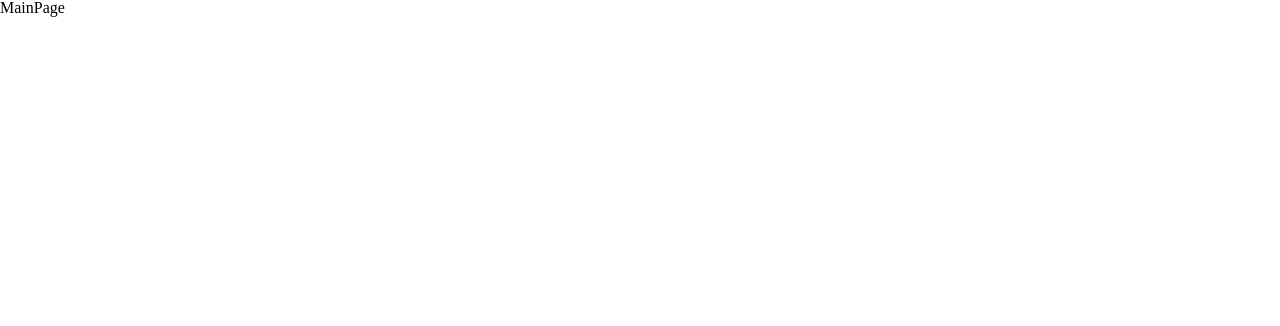
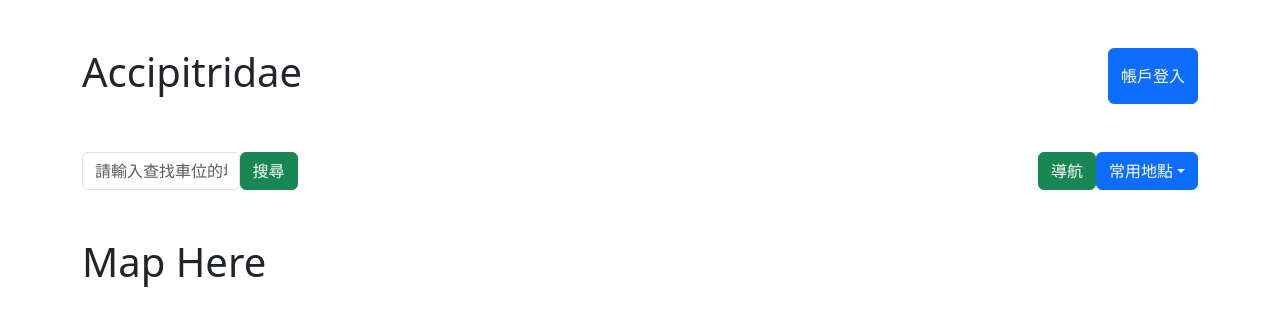
Before and after one commit to Allenchou0708/Accipitridae-Accelerate-Parking, a React (Create React App) app: page / in a window 1280 px wide. Shown: the top 326 px of the page. Built offline with nearby package versions, Linux system fonts and the light colour scheme.

Commit message:
Frontend v1 in Mainpage

```diff
--- a/package.json
+++ b/package.json
@@ -6,7 +6,9 @@
     "@testing-library/jest-dom": "^5.17.0",
     "@testing-library/react": "^13.4.0",
     "@testing-library/user-event": "^13.5.0",
+    "bootstrap": "^5.3.3",
     "react": "^18.3.1",
+    "react-bootstrap": "^2.10.2",
     "react-dom": "^18.3.1",
     "react-router": "^6.23.1",
     "react-router-dom": "^6.23.1",
--- a/src/page/MainPage.js
+++ b/src/page/MainPage.js
@@ -1,5 +1,41 @@
 import React from "react"
+import { useState } from "react"
+import { Button,Form,Dropdown,DropdownButton } from "react-bootstrap"
+import 'bootstrap/dist/css/bootstrap.min.css'
+
 let MainPage = () => {
-    return <h1>MainPage</h1>
+
+    // let [] = useState()
+
+    return <div className={["container","mt-5"].join(" ")}>
+        <div className={["d-flex","justify-content-between"].join(" ")}>
+            <h1>Accipitridae</h1>
+            <Button variant="primary">帳戶登入</Button>{' '}
+        </div>
+        <div className={["mt-5","d-flex","justify-content-between"].join(" ")}>
+            <div className={["d-flex"].join(" ")}>
+                <div className={["w-50"].join(" ")}>
+                    <Form.Control type="text" placeholder="請輸入查找車位的地址" />
+                </div>
+                <Button variant="success">搜尋</Button>
+            </div>
+
+
+
+            <div className={["d-flex","justify-content-between"].join(" ")}>
+
+                <Button variant="success">導航</Button>
+                <DropdownButton title={"常用地點"}>
+                    <Dropdown.Item eventKey="1">Action</Dropdown.Item>
+                    <Dropdown.Item eventKey="2">Another action</Dropdown.Item>
+                    <Dropdown.Item eventKey="3" active>Active Item</Dropdown.Item>
+                </DropdownButton>
+            </div>
+
+        </div>
+        <div className={["mt-5"].join(" ")}>
+            <h1>Map Here</h1>
+        </div>
+    </div>
 }
 export {MainPage as default}
```
Also changed, not shown: 1 other file (tests, documents, lock files or other folders).
